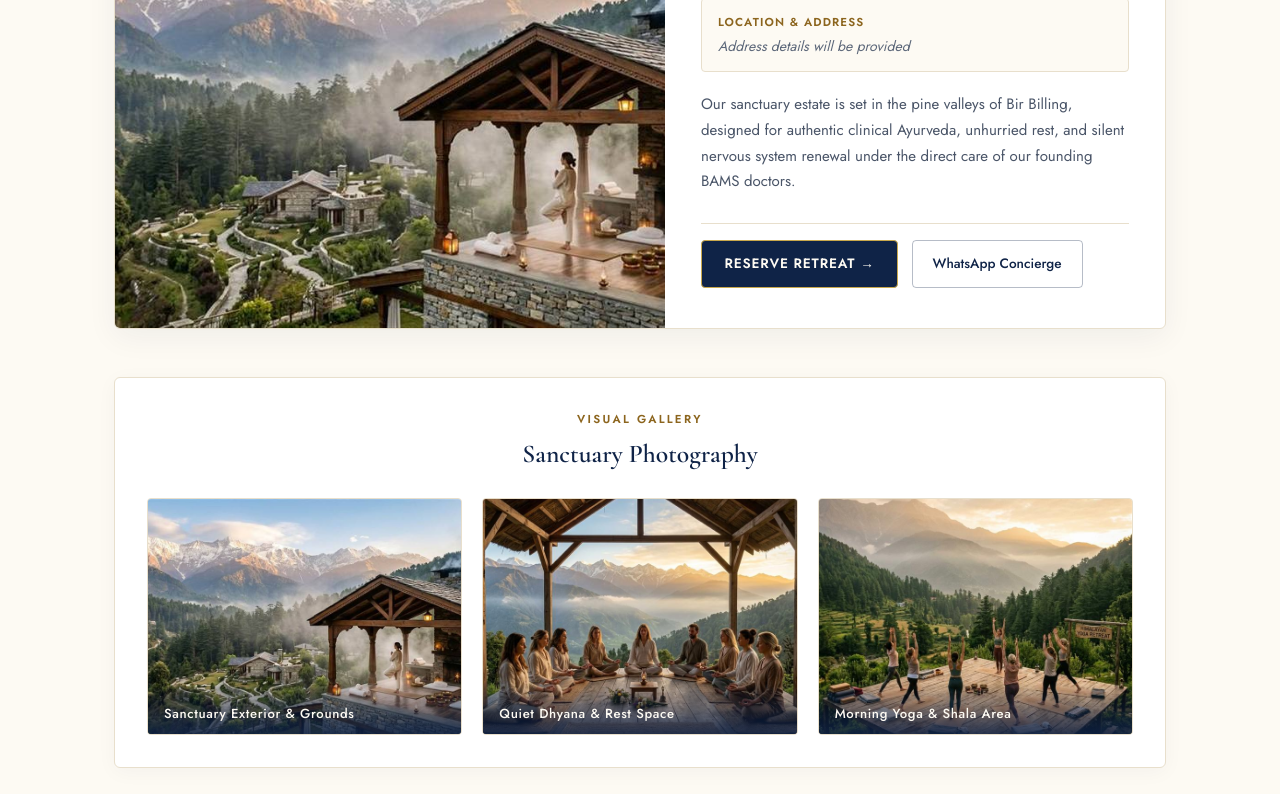
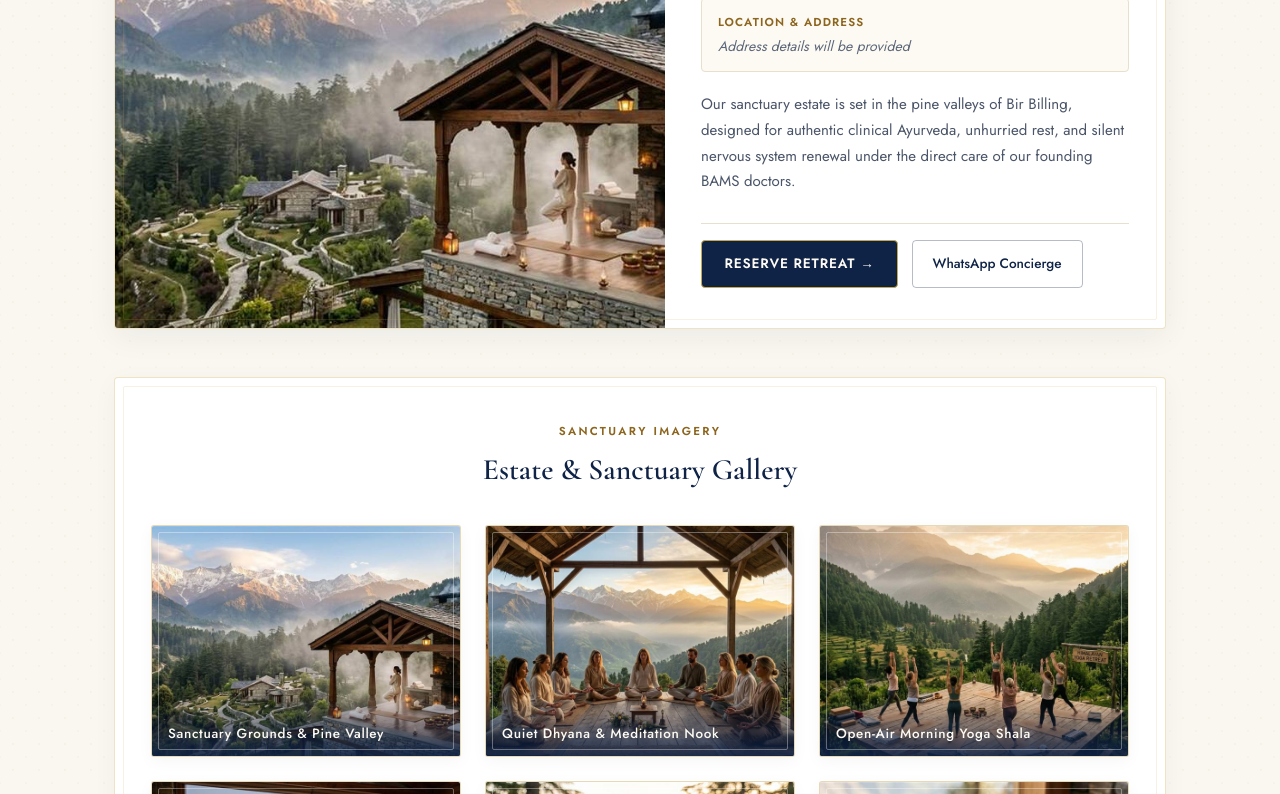
Before and after one commit to aceblazingsun/The-Reset-Co, a website: page properties.html in a window 1280 px wide. Shown: the part 543-1337 px from the top of the page. Drawn offline with nearby package versions, Linux system fonts and the light colour scheme.

Commit message:
feat: add daily nadi pariksha, wholesome sattvic meals, editorial borders, and property gallery slots

```diff
--- a/properties.html
+++ b/properties.html
@@ -48,7 +48,10 @@
 
   body {
     font-family: var(--sans);
-    background-color: var(--ivory);
+    background-color: #FAF7F0;
+    background-image: radial-gradient(rgba(201, 168, 76, 0.06) 1px, transparent 1px), radial-gradient(rgba(15, 35, 71, 0.02) 1px, #FAF7F0 1px);
+    background-size: 26px 26px;
+    background-position: 0 0, 13px 13px;
     color: var(--text);
     line-height: 1.6;
     overflow-x: hidden;
@@ -187,11 +190,20 @@
   /* ─── PROPERTY CARD ─── */
   .property-card {
     background: #FFFFFF;
-    border: 1px solid var(--border);
-    border-radius: 6px;
+    border: 1px solid rgba(201, 168, 76, 0.32);
+    border-radius: 4px;
     overflow: hidden;
     box-shadow: 0 8px 30px rgba(15, 35, 71, 0.06);
     margin-bottom: 3rem;
+    position: relative;
+  }
+  .property-card::after {
+    content: '';
+    position: absolute;
+    inset: 8px;
+    border: 1px solid rgba(201, 168, 76, 0.16);
+    pointer-events: none;
+    border-radius: 2px;
   }
 
   .property-hero-grid {
@@ -346,15 +358,25 @@
   /* ─── VISUAL GALLERY CONTAINER ─── */
   .gallery-showcase-card {
     background: #FFFFFF;
-    border: 1px solid var(--border);
-    border-radius: 6px;
-    padding: 2rem;
+    border: 1px solid rgba(201, 168, 76, 0.32);
+    border-radius: 4px;
+    padding: 2.75rem 2.25rem;
     margin-top: 2rem;
-    box-shadow: 0 4px 20px rgba(15, 35, 71, 0.04);
+    box-shadow: 0 6px 26px rgba(15, 35, 71, 0.04);
+    position: relative;
+  }
+
+  .gallery-showcase-card::after {
+    content: '';
+    position: absolute;
+    inset: 8px;
+    border: 1px solid rgba(201, 168, 76, 0.16);
+    pointer-events: none;
+    border-radius: 2px;
   }
 
   .gallery-header {
-    margin-bottom: 1.5rem;
+    margin-bottom: 2rem;
     text-align: center;
   }
 
@@ -369,26 +391,47 @@
 
   .gallery-title {
     font-family: var(--serif);
-    font-size: 1.6rem;
+    font-size: 1.85rem;
     color: var(--royal-deep);
   }
 
   .gallery-grid {
     display: grid;
-    grid-template-columns: repeat(auto-fit, minmax(280px, 1fr));
-    gap: 1.25rem;
+    grid-template-columns: repeat(auto-fit, minmax(300px, 1fr));
+    gap: 1.5rem;
   }
 
   .gallery-item {
     background: var(--stone);
-    border: 1px solid var(--border);
-    border-radius: 4px;
+    border: 1px solid rgba(201, 168, 76, 0.28);
+    border-radius: 3px;
     overflow: hidden;
     position: relative;
     aspect-ratio: 4 / 3;
     display: flex;
     align-items: center;
     justify-content: center;
+    box-shadow: 0 4px 16px rgba(15, 35, 71, 0.04);
+    transition: transform 0.3s cubic-bezier(0.16, 1, 0.3, 1), box-shadow 0.3s cubic-bezier(0.16, 1, 0.3, 1);
+  }
+
+  .gallery-item::after {
+    content: '';
+    position: absolute;
+    inset: 6px;
+    border: 1px solid rgba(255, 255, 255, 0.35);
+    pointer-events: none;
+    transition: border-color 0.3s;
+    border-radius: 2px;
+  }
+
+  .gallery-item:hover {
+    transform: translateY(-3px);
+    box-shadow: 0 8px 24px rgba(15, 35, 71, 0.1);
+  }
+
+  .gallery-item:hover::after {
+    border-color: rgba(201, 168, 76, 0.6);
   }
 
   .gallery-item img {
@@ -408,10 +451,10 @@
     bottom: 0;
     left: 0;
     right: 0;
-    background: linear-gradient(to top, rgba(15, 35, 71, 0.85) 0%, transparent 100%);
-    padding: 1.25rem 1rem 0.65rem;
+    background: linear-gradient(to top, rgba(15, 35, 71, 0.88) 0%, transparent 100%);
+    padding: 1.5rem 1rem 0.75rem;
     color: var(--ivory);
-    font-size: 0.82rem;
+    font-size: 0.84rem;
     font-weight: 500;
     letter-spacing: 0.05em;
   }
@@ -606,24 +649,42 @@
       </div>
     </article>
 
-    <!-- VISUAL GALLERY PLACEHOLDER FOR UPCOMING IMAGES -->
+    <!-- VISUAL GALLERY FOR PROPERTY PHOTOS -->
     <section class="gallery-showcase-card">
       <div class="gallery-header">
-        <p class="gallery-label">Visual Gallery</p>
-        <h3 class="gallery-title">Sanctuary Photography</h3>
+        <p class="gallery-label">Sanctuary Imagery</p>
+        <h3 class="gallery-title">Estate &amp; Sanctuary Gallery</h3>
       </div>
       <div class="gallery-grid">
+        <!-- Photo Slot 1: Sanctuary Grounds -->
         <div class="gallery-item">
           <img src="images/hero_sanctuary.jpg" alt="Sanctuary Exterior Bir Billing" loading="lazy">
-          <div class="gallery-caption">Sanctuary Exterior &amp; Grounds</div>
+          <div class="gallery-caption">Sanctuary Grounds &amp; Pine Valley</div>
         </div>
+        <!-- Photo Slot 2: Meditation Space -->
         <div class="gallery-item">
           <img src="images/meditation.jpg" alt="Dhyana Meditation Space" loading="lazy">
-          <div class="gallery-caption">Quiet Dhyana &amp; Rest Space</div>
+          <div class="gallery-caption">Quiet Dhyana &amp; Meditation Nook</div>
         </div>
+        <!-- Photo Slot 3: Yoga Shala -->
         <div class="gallery-item">
           <img src="images/yoga.jpg" alt="Morning Yoga Shala" loading="lazy">
-          <div class="gallery-caption">Morning Yoga &amp; Shala Area</div>
+          <div class="gallery-caption">Open-Air Morning Yoga Shala</div>
+        </div>
+        <!-- Photo Slot 4: Panchakarma Suite -->
+        <div class="gallery-item">
+          <img src="images/ayurveda.jpg" alt="Classical Panchakarma Suite" loading="lazy">
+          <div class="gallery-caption">Classical Panchakarma Suite</div>
+        </div>
+        <!-- Photo Slot 5: Sattvic Dining Deck -->
+        <div class="gallery-item">
+          <img src="images/dinacharya_ritual.jpg" alt="Sattvic Dining & Herbal Teas Terrace" loading="lazy">
+          <div class="gallery-caption">Sattvic Dining &amp; Tea Terrace</div>
+        </div>
+        <!-- Photo Slot 6: Living Sanctum -->
+        <div class="gallery-item">
+          <img src="images/welcome_kit.jpg" alt="Living Suites & Welcome Sanctum" loading="lazy">
+          <div class="gallery-caption">Restorative Living Sanctum</div>
         </div>
       </div>
     </section>
```
Also changed, not shown: index.html (+54 -10 lines).
